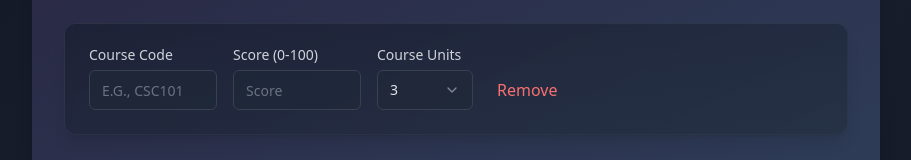
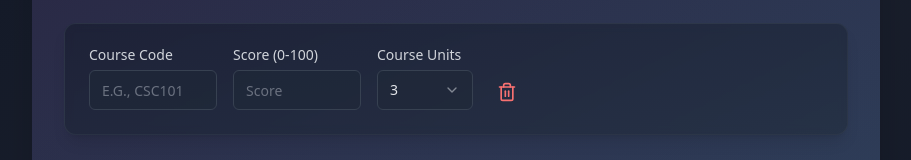
Before and after one commit to Jay-fri/gpa-garden, a React (Vite) app: page / in a window 1280 px wide. Both pictures are taken after a click on the button "Add Course". Shown: the part 253-413 px from the top of the page, without its empty margins (184-1095 px from the left). Built offline with nearby package versions, Linux system fonts and the light colour scheme.

Commit message:
Update remove button to use delete icon SVG
Replaced the text-based remove button in the CourseEntry component with a delete icon SVG for improved visual clarity and user experience.
[skip gpt_engineer]

```diff
--- a/src/components/CourseEntry.tsx
+++ b/src/components/CourseEntry.tsx
@@ -3,6 +3,7 @@ import { Grade } from '../utils/gpaCalculations';
 import { motion } from 'framer-motion';
 import { Input } from './ui/input';
 import { Label } from './ui/label';
+import { Trash2 } from "lucide-react";
 import {
   Select,
   SelectContent,
@@ -88,8 +89,9 @@ const CourseEntry: React.FC<CourseEntryProps> = ({
       <button
         onClick={() => onRemove(id)}
         className="p-2 text-red-400 hover:text-red-300 transition-colors w-full sm:w-auto mt-4 sm:mt-0 hover:scale-110 duration-200"
+        aria-label="Remove course"
       >
-        Remove
+        <Trash2 size={20} />
       </button>
     </motion.div>
   );
```
